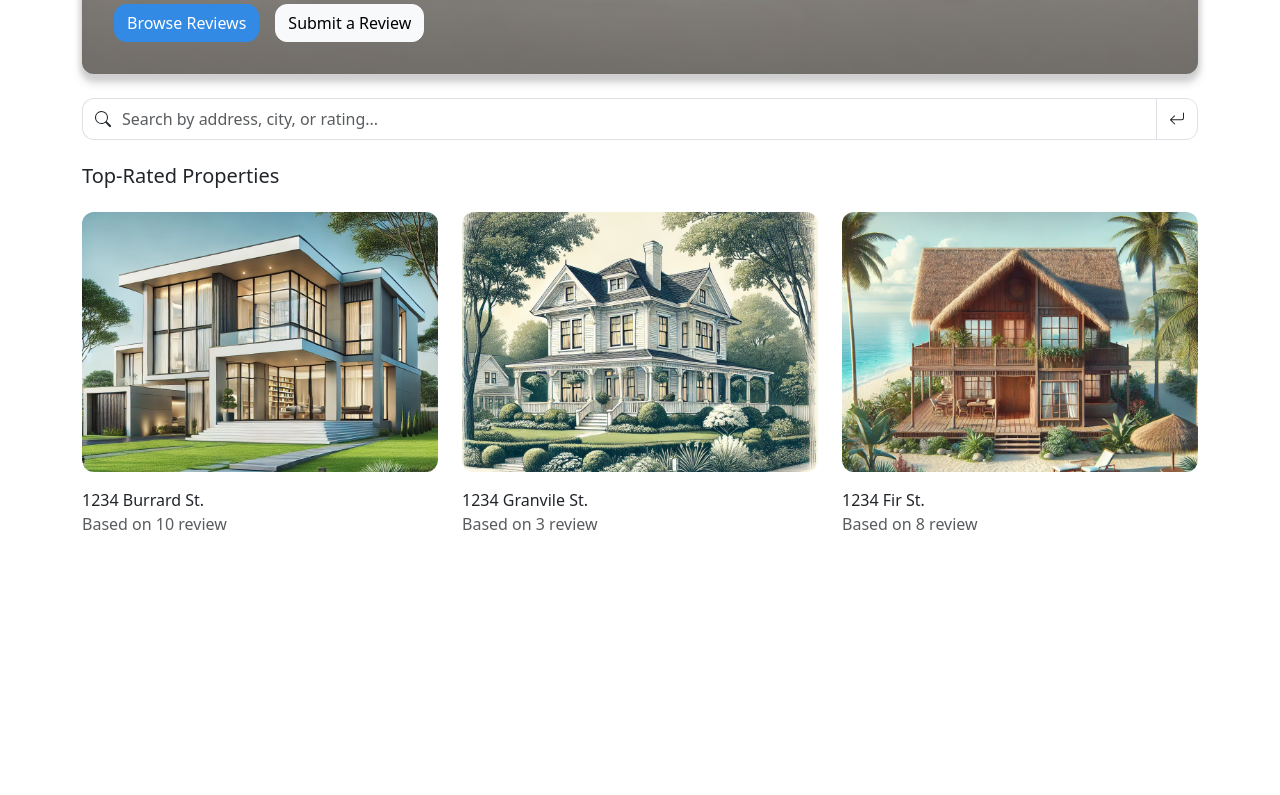
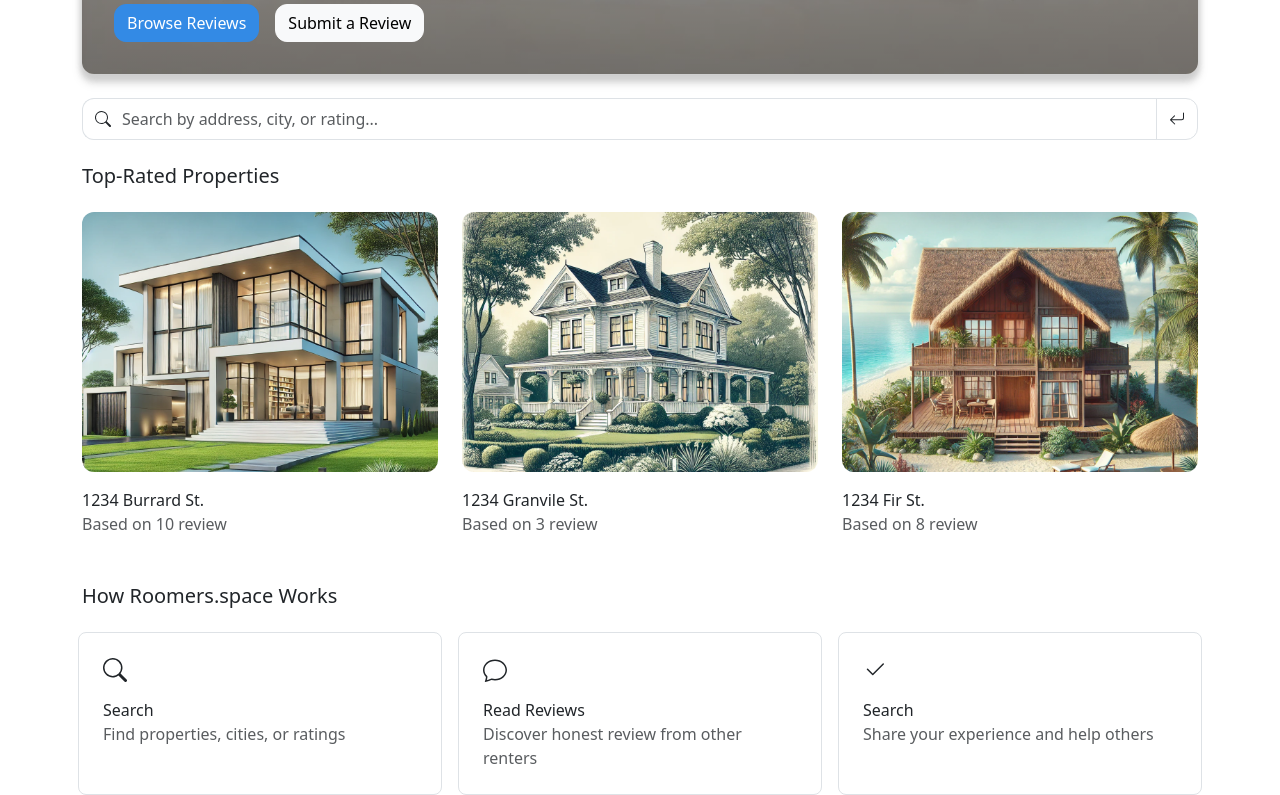
Before and after one commit to bises7/Roomers, a Next.js app: page / in a window 1280 px wide. Shown: the part 662-1457 px from the top of the page. Before the commit the page ends 1198 px from the top, so only its background shows below. Built offline with nearby package versions, Linux system fonts and the light colour scheme.

Commit message:
Add how it works

```diff
--- /dev/null
+++ b/src/app/components/Homepage/HowItWorks.tsx
@@ -0,0 +1,33 @@
+import { NextPage } from "next";
+import { Col, Row } from "react-bootstrap";
+import InformationBox from "./InformationBox";
+import { BsChat, BsCheck2, BsSearch } from "react-icons/bs";
+
+interface Props {}
+
+const HowItWorks: NextPage<Props> = ({}) => {
+  return (
+    <div className="mt-5">
+      <h5>How Roomers.space Works</h5>
+      <Row className="mt-4">
+        <InformationBox
+          icon={<BsSearch size={24} />}
+          title={"Search"}
+          info={"Find properties, cities, or ratings"}
+        />
+        <InformationBox
+          icon={<BsChat size={24} />}
+          title={"Read Reviews"}
+          info={"Discover honest review from other renters"}
+        />
+        <InformationBox
+          icon={<BsCheck2 size={24} />}
+          title={"Search"}
+          info={"Share your experience and help others"}
+        />
+      </Row>
+    </div>
+  );
+};
+
+export default HowItWorks;
--- /dev/null
+++ b/src/app/components/Homepage/InformationBox.tsx
@@ -0,0 +1,38 @@
+import { NextPage } from "next";
+import common from "../../styles/common.module.scss";
+import styles from "../../styles/informationBox.module.scss";
+import classNames from "classnames";
+import { ReactElement } from "react";
+import { Col } from "react-bootstrap";
+
+interface Props {
+  icon: ReactElement<any, any>;
+  title: String;
+  info: String;
+}
+
+const InformationBox: NextPage<Props> = ({ icon, title, info }) => {
+  return (
+    <Col
+      className={classNames({
+        "border p-4 mx-2": true,
+        [styles.rounded]: true,
+      })}
+    >
+      <div>{icon}</div>
+      <div className="mt-3">
+        <span
+          className={classNames({
+            [common.medium]: true,
+          })}
+        >
+          {title}
+        </span>
+        <br />
+        <span className="text-muted">{info}</span>
+      </div>
+    </Col>
+  );
+};
+
+export default InformationBox;
--- a/src/app/page.tsx
+++ b/src/app/page.tsx
@@ -7,6 +7,7 @@ import Jumbotron from "./components/Homepage/Jumbotron";
 import { Container } from "react-bootstrap";
 import SearchInput from "./components/Homepage/SearchBar";
 import TopRated from "./components/Homepage/TopRated";
+import HowItWorks from "./components/Homepage/HowItWorks";
 
 export default function Home() {
   return (
@@ -25,6 +26,7 @@ export default function Home() {
         <Jumbotron />
         <SearchInput />
         <TopRated />
+        <HowItWorks/>
       </Container>
     </>
   );
--- /dev/null
+++ b/src/app/styles/informationBox.module.scss
@@ -0,0 +1,3 @@
+.rounded {
+  border-radius: 8px;
+}
```
